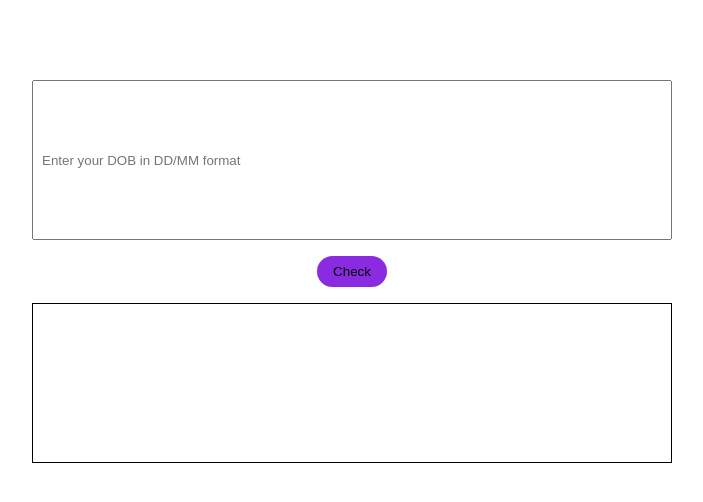
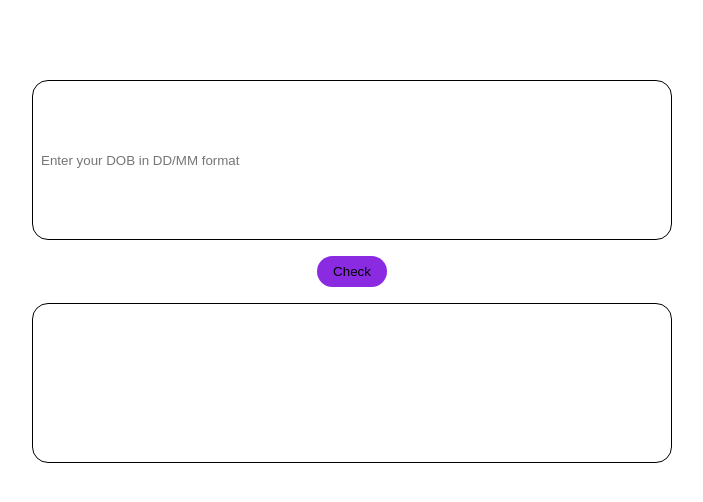
Before and after one commit to DanishOnGit/prime-nos-check-using-ReactJS, a React (Create React App) app: page / in a window 1280 px wide. Shown: the top 502 px of the page, without its empty margins (288-991 px from the left). Built offline with nearby package versions, Linux system fonts and the light colour scheme.

Commit message:
style: border radius

```diff
--- a/src/styles.css
+++ b/src/styles.css
@@ -8,6 +8,9 @@ width: 50vw;
 height:20vh;
 padding: 0.5rem;
 box-sizing: border-box;
+border-radius: 1rem;
+border:1px solid black;
+
 
 }
 .btnCheck{
@@ -23,7 +26,8 @@ height: 20vh;
 border: 1px solid black;
 margin: auto;
 /* padding: 1rem; */
-box-sizing: border-box
+box-sizing: border-box;
+border-radius:1rem;
 }
 .outputDiv p{
 margin: 0;
```
